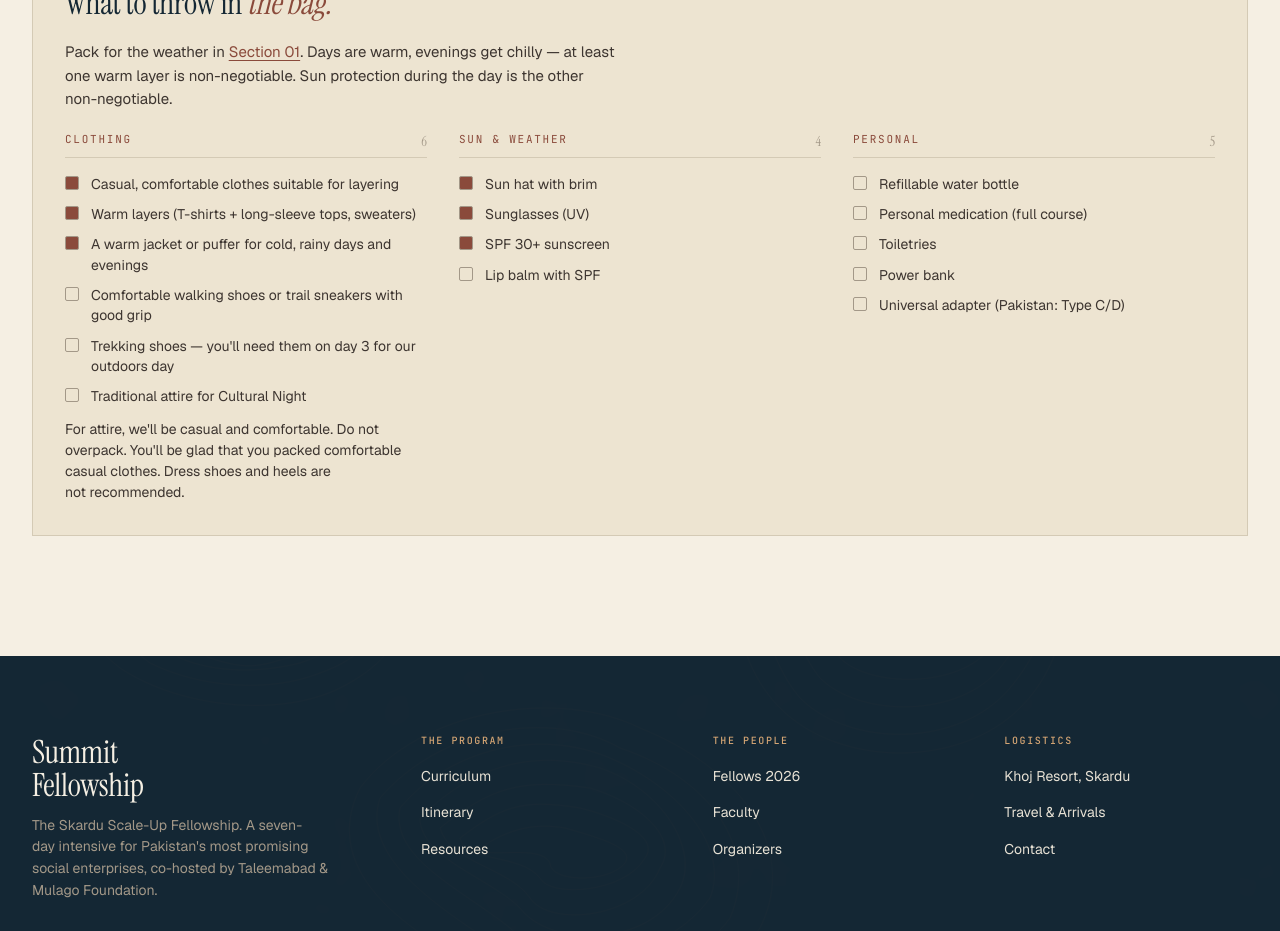
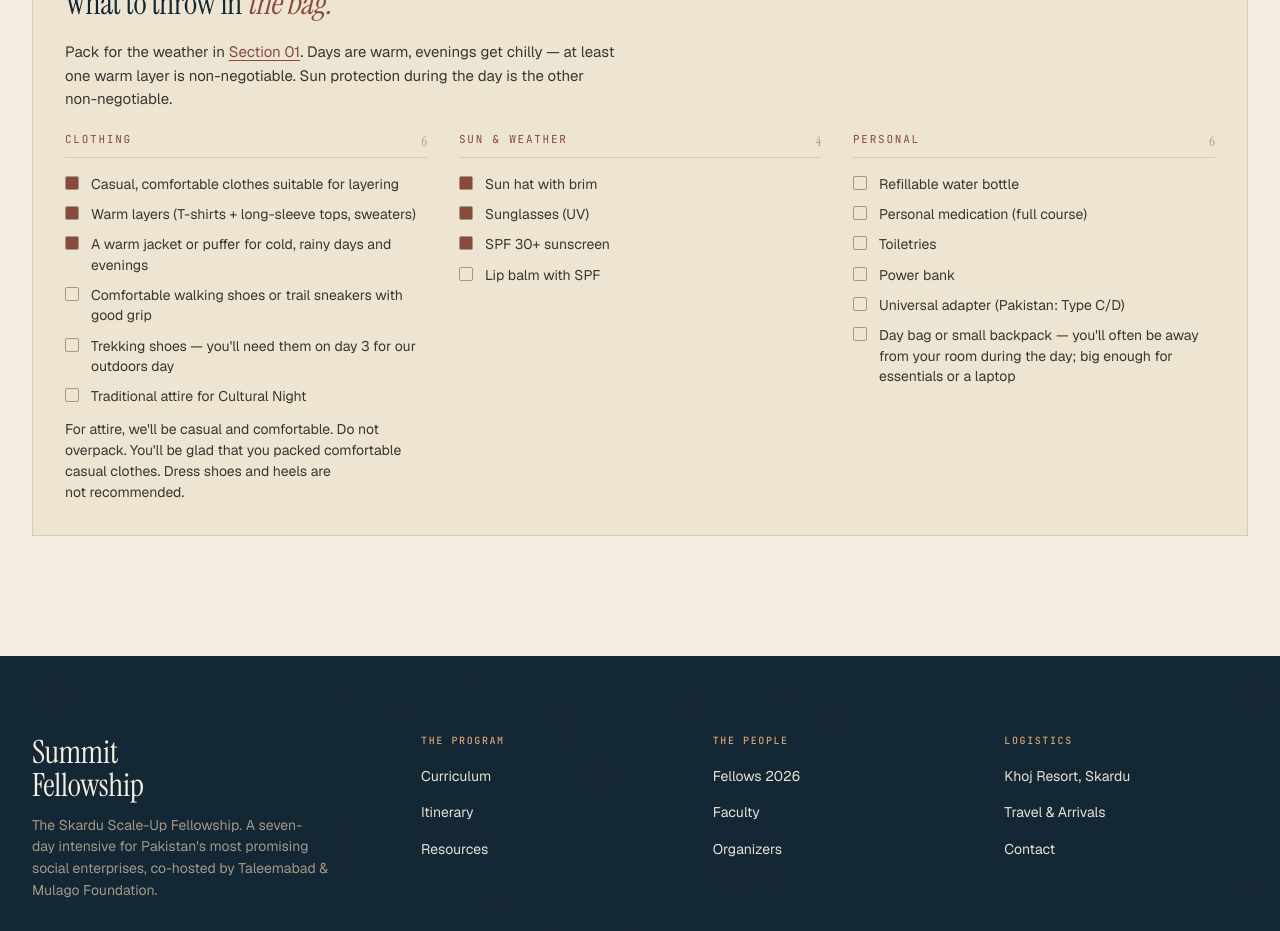
Before and after one commit to usmanjaved-droid/summit-fellowship-website, a Next.js app: page /venue in a window 1280 px wide. Shown: the part 7420-8351 px from the top of the page. Built offline with nearby package versions, Linux system fonts and the light colour scheme.

Commit message:
style: add day bag item to personal packing list
- Add day bag or small backpack to personal items
- Update personal items count from 5 to 6
- Item includes note about being away from room during the day

```diff
--- a/app/venue/page.tsx
+++ b/app/venue/page.tsx
@@ -432,13 +432,14 @@ export default function VenuePage() {
                 </div>
 
                 <div className={styles.packingCol}>
-                  <h4><span>Personal</span><span className={styles.ct}>5</span></h4>
+                  <h4><span>Personal</span><span className={styles.ct}>6</span></h4>
                   <ul>
                     <li>Refillable water bottle</li>
                     <li>Personal medication (full course)</li>
                     <li>Toiletries</li>
                     <li>Power bank</li>
                     <li>Universal adapter (Pakistan: Type C/D)</li>
+                    <li>Day bag or small backpack — you'll often be away from your room during the day; big enough for essentials or a laptop</li>
                   </ul>
                 </div>
               </div>
```
